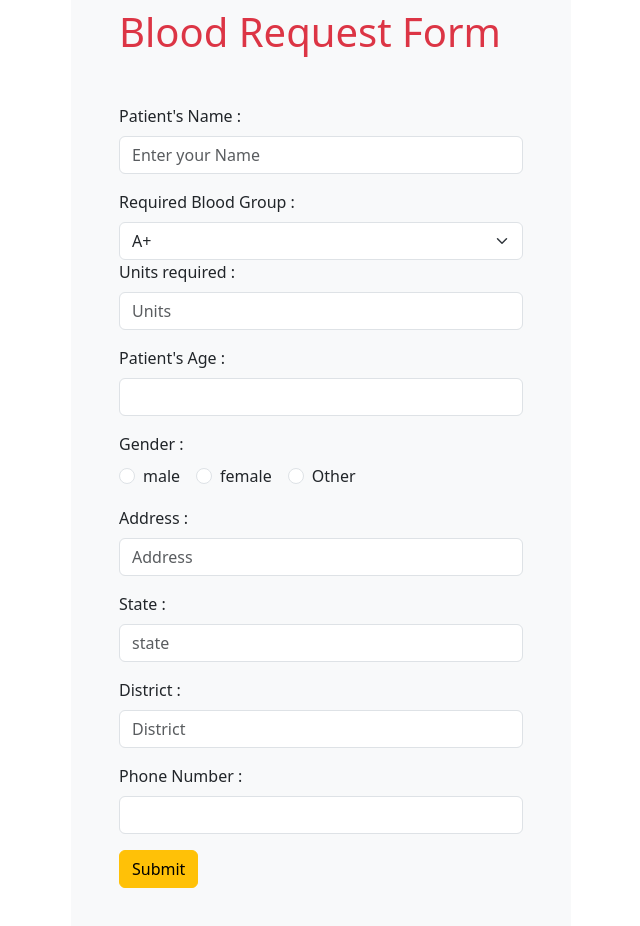
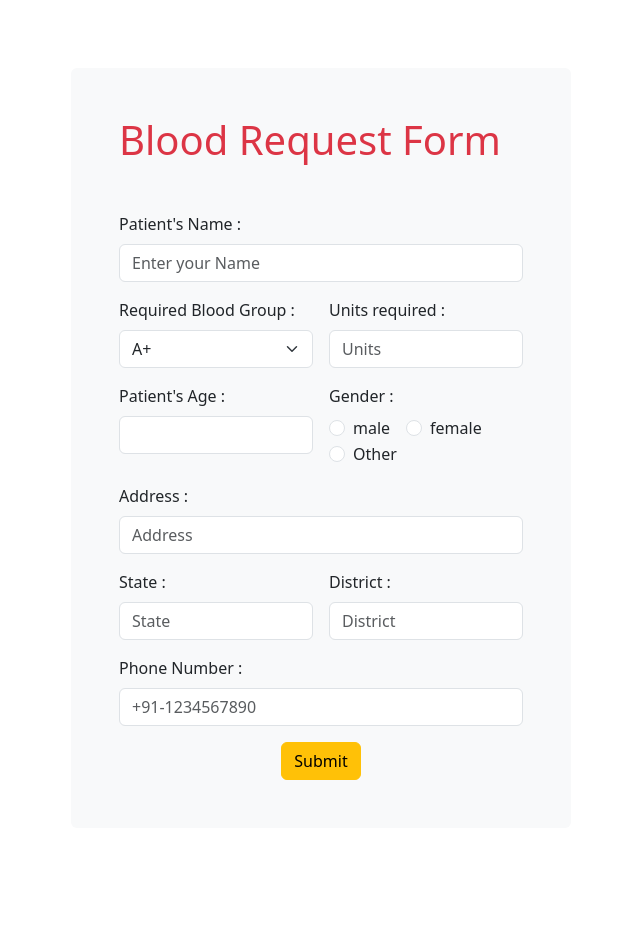
Before and after one commit to sanjaykrishnatk/blood-connect, a React (Vite) app: page /Request in a window 1280 px wide. Shown: the top 926 px of the page, without its empty margins (319-959 px from the left). After the commit the page ends 848 px from the top, so only its background shows below. Built offline with nearby package versions, Linux system fonts and the light colour scheme.

Commit message:
donor and blood request form edited

```diff
--- a/src/App.jsx
+++ b/src/App.jsx
@@ -5,6 +5,7 @@ import Dashboard from "./components/Dashboard";
 import Reportbloodrequest from "./pages/Reportbloodrequest";
 import Reportdonor from "./pages/Reportdonor";
 import Request from "./pages/Request";
+import Donor from "./pages/Donor";
 import "bootstrap/dist/css/bootstrap.min.css";
 
 function App() {
@@ -13,9 +14,12 @@ function App() {
       <Routes>
         <Route path="/" element={<Home />} />
         <Route path="/Dashboard" element={<Dashboard />} />
+        <Route path="/Donor" element={<Donor/>} />
+        <Route path="/Request" element={<Request />} />
         <Route path="/Reportbloodrequest" element={<Reportbloodrequest />} />
         <Route path="/Reportdonor" element={<Reportdonor />} />
-        <Route path="/Request" element={<Request />} />
+
+
       </Routes>
     </>
   );
--- a/src/pages/Donor.jsx
+++ b/src/pages/Donor.jsx
@@ -25,6 +25,9 @@ function Donor() {
 
       <Form className='mt-5'>
 
+      <div className="row g-3">
+      <div className="col-md-6">
+
         <Form.Group className="mb-3" controlId="userName">
           <Form.Label>Donor Name : </Form.Label>
           <Form.Control type="text" placeholder="Enter your Name"
@@ -35,8 +38,29 @@ function Donor() {
          } }/>
 
         </Form.Group>
+        </div>
 
-        <Form.Label>Donors Blood Group : </Form.Label>
+        <div className="col-md-6">
+        <Form.Group className="mb-3" controlId="age">
+          <Form.Label>Age :</Form.Label>
+          <Form.Control type="text" placeholder=" "
+          onChange={(event)=> {
+            const value= event.target.value;
+            console.log(value);
+          setDonorRequest({...donorRequest, age: value });
+           } } />
+
+        </Form.Group>
+
+        </div>
+        </div>
+
+
+        <div className="row g-3">
+
+        <div className="col-md-6">
+
+        <Form.Label>Blood Group : </Form.Label>
         <Form.Select aria-label="Blood Group">
       <option>A+</option>
       <option value="A+">A+</option>
@@ -49,18 +73,10 @@ function Donor() {
       <option value="AB-">AB-</option>
     </Form.Select>
 
-        <Form.Group className="mb-3" controlId="age">
-          <Form.Label>Donors Age :</Form.Label>
-          <Form.Control type="text" placeholder=" "
-          onChange={(event)=> {
-            const value= event.target.value;
-            console.log(value);
-          setDonorRequest({...donorRequest, age: value });
-           } } />
-
-        </Form.Group>
+</div>
 
 
+ <div className="col-md-6">
         <Form.Label>Gender : </Form.Label>
 
         {['radio'].map((type) => (
@@ -88,6 +104,10 @@ function Donor() {
         </div>
       ))}
 
+</div>
+
+</div>
+
     <Form.Group className="mb-3" controlId="address">
           <Form.Label>Address :</Form.Label>
           <Form.Control type="text" placeholder="Address"
@@ -98,15 +118,23 @@ function Donor() {
            } } />
         </Form.Group>
 
+
+        <div className="row g-3">
+
+        <div className="col-md-6">
+
         <Form.Group className="mb-3" controlId="state">
           <Form.Label>State :</Form.Label>
-          <Form.Control type="text" placeholder="state"
+          <Form.Control type="text" placeholder="State"
           onChange={(event)=> {
             const value= event.target.value;
             console.log(value);
           setDonorRequest({...donorRequest, state: value });
            } }/>
         </Form.Group>
+        </div>
+
+        <div className="col-md-6">
 
         <Form.Group className="mb-3" controlId="district">
           <Form.Label>District : </Form.Label>
@@ -117,7 +145,8 @@ function Donor() {
           setDonorRequest({...donorRequest, district: value });
            } }/>
         </Form.Group>
-
+  </div>
+  </div>
 
 
     <Form.Group className="mb-3" controlId="email">
--- a/src/pages/Request.jsx
+++ b/src/pages/Request.jsx
@@ -1,41 +1,44 @@
-import React, { useState } from 'react'
-import Button from 'react-bootstrap/Button';
-import Form from 'react-bootstrap/Form';
+import React, { useState } from "react";
+import Button from "react-bootstrap/Button";
+import Form from "react-bootstrap/Form";
 
 function Request() {
-
-    const[bloodRequest, setBloodRequest] = useState({
-        userName :"",
-        bloodgrp :"",
-        unit :"",
-        age :"",
-        gender :"",
-        address :"",
-        state :"",
-        district :"",
-        phone : ""
+  const [bloodRequest, setBloodRequest] = useState({
+    userName: "",
+    bloodgrp: "",
+    unit: "",
+    age: "",
+    gender: "",
+    address: "",
+    state: "",
+    district: "",
+    phone: "",
   });
 
+  return (
+    <div
+      className="mt-5 d-flex justify-content-center align-items-center "
+      style={{ width: "100%", height: "100vh" }}
+    >
+      <div className="bg-light p-5 rounded" style={{ width: "500px" }}>
+        <h1 className="text-danger">Blood Request Form</h1>
 
-    return (
-
-      <div className='mt-5 d-flex justify-content-center align-items-center ' style={{width:'100%', height:'100vh'}}>
-      <div className='bg-light p-5 rounded' style={{width:'500px'}} >
-        <h1 className='text-danger'>Blood Request Form</h1>
-
-      <Form className='mt-5'>
-
+        <Form className="mt-5">
           <Form.Group className="mb-3" controlId="userName">
             <Form.Label>Patient's Name : </Form.Label>
-          <Form.Control type="text" placeholder="Enter your Name"
-          onChange={(event)=> {
-          const value= event.target.value;
+            <Form.Control
+              type="text"
+              placeholder="Enter your Name"
+              onChange={(event) => {
+                const value = event.target.value;
                 console.log(value);
-        setBloodRequest({...bloodRequest, userName: value });
-         } }/>
-
+                setBloodRequest({ ...bloodRequest, userName: value });
+              }}
+            />
           </Form.Group>
 
+          <div className="row g-3">
+            <div className="col-md-6">
               <Form.Label>Required Blood Group : </Form.Label>
               <Form.Select aria-label="Blood Group">
                 <option>A+</option>
@@ -48,32 +51,43 @@ function Request() {
                 <option value="B-">B-</option>
                 <option value="AB-">AB-</option>
               </Form.Select>
-
+            </div>
+            <div className="col-md-6">
               <Form.Group className="mb-3" controlId="unit">
                 <Form.Label>Units required :</Form.Label>
-          <Form.Control type="number" placeholder="Units"
-          onChange={(event)=> {
-            const value= event.target.value;
+                <Form.Control
+                  type="number"
+                  placeholder="Units"
+                  onChange={(event) => {
+                    const value = event.target.value;
                     console.log(value);
-            setBloodRequest({...bloodRequest, unit: value });
-           } } />
+                    setBloodRequest({ ...bloodRequest, unit: value });
+                  }}
+                />
               </Form.Group>
+            </div>
+          </div>
 
+          <div className="row g-3">
+            <div className="col-md-6">
               <Form.Group className="mb-3" controlId="age">
                 <Form.Label>Patient's Age :</Form.Label>
-          <Form.Control type="number" placeholder=" "
-          onChange={(event)=> {
-            const value= event.target.value;
+                <Form.Control
+                  type="number"
+                  placeholder=" "
+                  onChange={(event) => {
+                    const value = event.target.value;
                     console.log(value);
-            setBloodRequest({...bloodRequest, age: value });
-           } } />
+                    setBloodRequest({ ...bloodRequest, age: value });
+                  }}
+                />
+              </Form.Group>
+            </div>
 
-        </Form.Group>
-
-
+            <div className="col-md-6">
               <Form.Label>Gender : </Form.Label>
 
-        {['radio'].map((type) => (
+              {["radio"].map((type) => (
                 <div key={`inline-${type}`} className="mb-3">
                   <Form.Check
                     inline
@@ -97,57 +111,78 @@ function Request() {
                   />
                 </div>
               ))}
+            </div>
+          </div>
+
 
           <Form.Group className="mb-3" controlId="address">
             <Form.Label>Address :</Form.Label>
-          <Form.Control type="text" placeholder="Address"
-          onChange={(event)=> {
-            const value= event.target.value;
+            <Form.Control
+              type="text"
+              placeholder="Address"
+              onChange={(event) => {
+                const value = event.target.value;
                 console.log(value);
-            setBloodRequest({...bloodRequest, address: value });
-           } } />
+                setBloodRequest({ ...bloodRequest, address: value });
+              }}
+            />
           </Form.Group>
 
+          <div className="row g-3">
+            <div className="col-md-6">
               <Form.Group className="mb-3" controlId="state">
                 <Form.Label>State :</Form.Label>
-          <Form.Control type="text" placeholder="state"
-          onChange={(event)=> {
-            const value= event.target.value;
+                <Form.Control
+                  type="text"
+                  placeholder="State"
+                  onChange={(event) => {
+                    const value = event.target.value;
                     console.log(value);
-            setBloodRequest({...bloodRequest, state: value });
-           } }/>
+                    setBloodRequest({ ...bloodRequest, state: value });
+                  }}
+                />
               </Form.Group>
+            </div>
 
+            <div className="col-md-6">
               <Form.Group className="mb-3" controlId="district">
                 <Form.Label>District : </Form.Label>
-          <Form.Control type="text" placeholder="District"
-          onChange={(event)=> {
-            const value= event.target.value;
+                <Form.Control
+                  type="text"
+                  placeholder="District"
+                  onChange={(event) => {
+                    const value = event.target.value;
                     console.log(value);
-            setBloodRequest({...bloodRequest, district: value });
-           } }/>
+                    setBloodRequest({ ...bloodRequest, district: value });
+                  }}
+                />
               </Form.Group>
-
+            </div>
+          </div>
 
           <Form.Group className="mb-3" controlId="phone">
             <Form.Label>Phone Number : </Form.Label>
-          <Form.Control type="number" placeholder=""
-          onChange={(event)=> {
-            const value= event.target.value;
+            <Form.Control
+              type=" "
+              placeholder="+91-1234567890"
+              onChange={(event) => {
+                const value = event.target.value;
                 console.log(value);
-            setBloodRequest({...bloodRequest, phone: value });
-           } }/>
+                setBloodRequest({ ...bloodRequest, phone: value });
+              }}
+            />
           </Form.Group>
 
+          <div className="d-flex justify-content-center align-items-center ">
             <Button variant="warning" type="submit">
               Submit
             </Button>
+          </div>
 
         </Form>
-
       </div>
     </div>
   );
 }
 
-export default Request
+export default Request;
```
Lines whose indentation alone changed are shown as unchanged.
